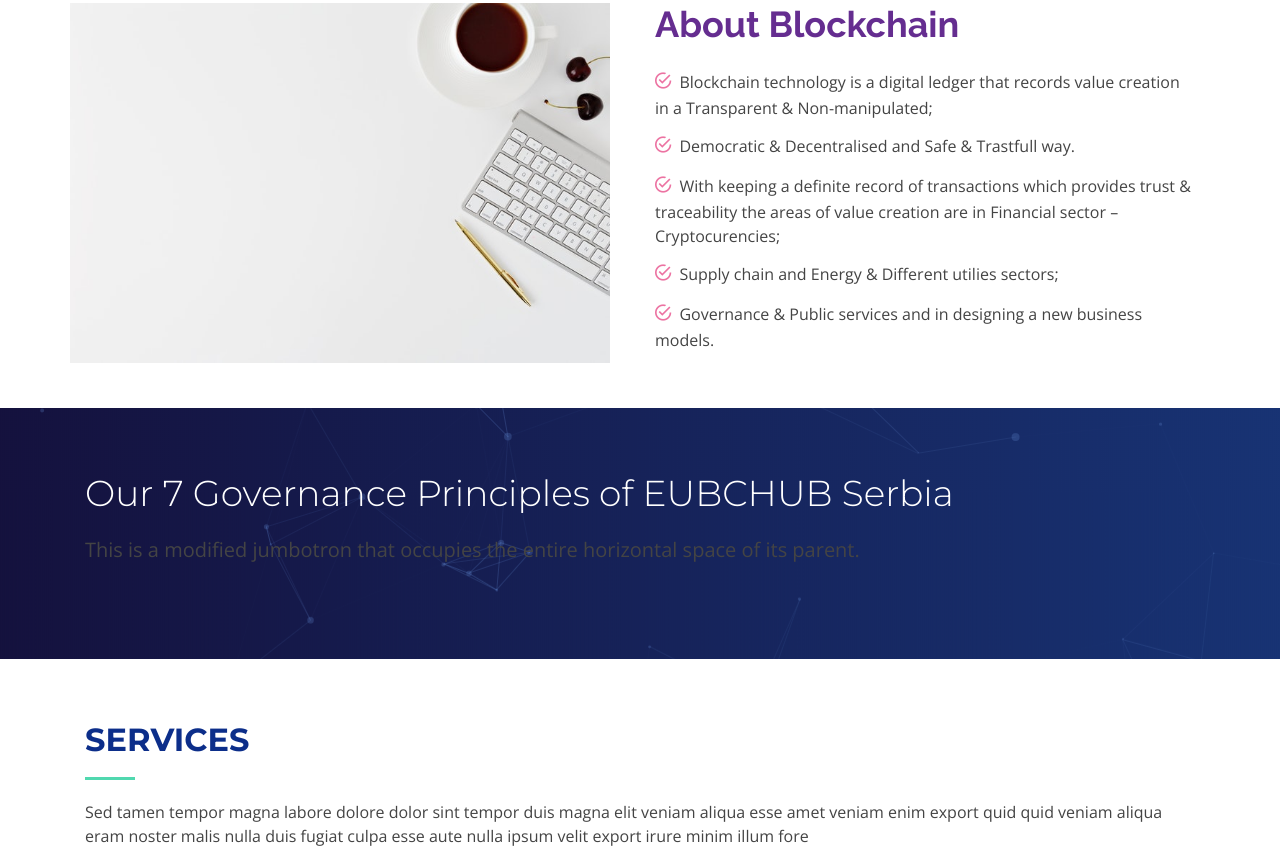
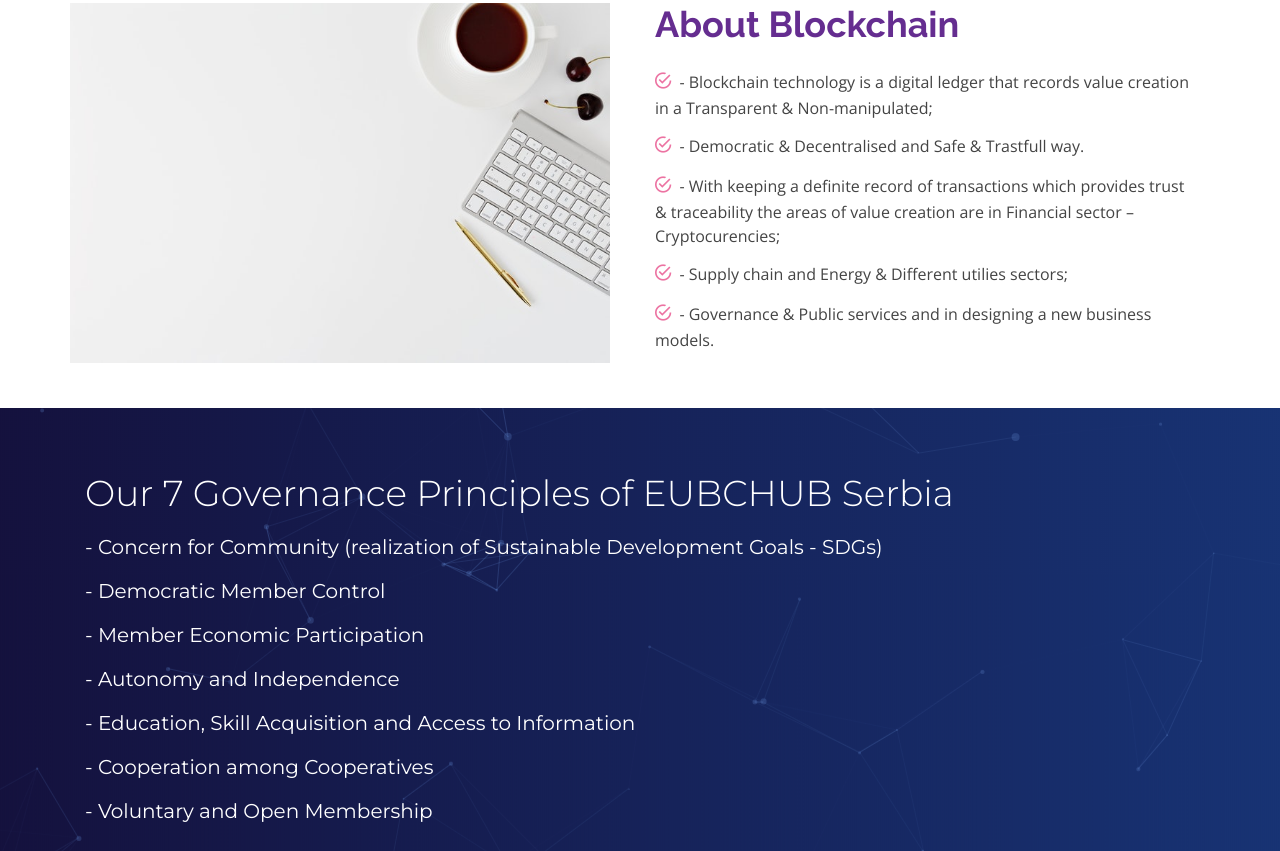
Before and after one commit to nikolamiric87/blockchainweb, a plain HTML site: page index.html in a window 1280 px wide. Shown: the part 664-1515 px from the top of the page. Drawn offline with nearby package versions, Linux system fonts and the light colour scheme; files whose address does not match are found by name.

Commit message:
commit principles

```diff
--- a/css/style.css
+++ b/css/style.css
@@ -620,6 +620,10 @@
   font-size: 36px;
 }
 
+.jumbotron h5 {
+  color: #fff;
+}
+
 /* Our 7 Governance Principles of EUBCHUB Serbia
 --------------------------------*/
 
--- a/index.html
+++ b/index.html
@@ -128,11 +128,11 @@
           <div class="col-lg-6 content">
             <h2>About Blockchain</h2>
             <ul>
-              <li><i class="ion-android-checkmark-circle"></i> Blockchain technology is a digital ledger that records value creation in a Transparent & Non-manipulated;</li>
-              <li><i class="ion-android-checkmark-circle"></i> Democratic & Decentralised and Safe & Trastfull way.</li>
-              <li><i class="ion-android-checkmark-circle"></i> With keeping a definite record of transactions which provides trust & traceability the areas of value creation are in Financial sector – Cryptocurencies; </li>
-              <li><i class="ion-android-checkmark-circle"></i> Supply chain and Energy & Different utilies sectors;</li>
-              <li><i class="ion-android-checkmark-circle"></i> Governance & Public services and in designing a new business models.</li>
+              <li><i class="ion-android-checkmark-circle"></i> - Blockchain technology is a digital ledger that records value creation in a Transparent & Non-manipulated;</li>
+              <li><i class="ion-android-checkmark-circle"></i> - Democratic & Decentralised and Safe & Trastfull way.</li>
+              <li><i class="ion-android-checkmark-circle"></i> - With keeping a definite record of transactions which provides trust & traceability the areas of value creation are in Financial sector – Cryptocurencies; </li>
+              <li><i class="ion-android-checkmark-circle"></i> - Supply chain and Energy & Different utilies sectors;</li>
+              <li><i class="ion-android-checkmark-circle"></i> - Governance & Public services and in designing a new business models.</li>
 
             </ul>
 
@@ -148,7 +148,13 @@
     <div class="jumbotron jumbotron-fluid">
       <div class="container">
         <h2 class="display-4">Our 7 Governance Principles of EUBCHUB Serbia</h2>
-        <p class="lead">This is a modified jumbotron that occupies the entire horizontal space of its parent.</p>
+        <h5>- Concern for Community (realization of Sustainable Development Goals - SDGs)</h5>
+        <h5>- Democratic Member Control</h5>
+        <h5>- Member Economic Participation</h5>
+        <h5>- Autonomy and Independence</h5>
+        <h5>- Education, Skill Acquisition and Access to Information</h5>
+        <h5>- Cooperation among Cooperatives</h5>
+        <h5>- Voluntary and Open Membership</h5>
       </div>
     </div>
 
```
